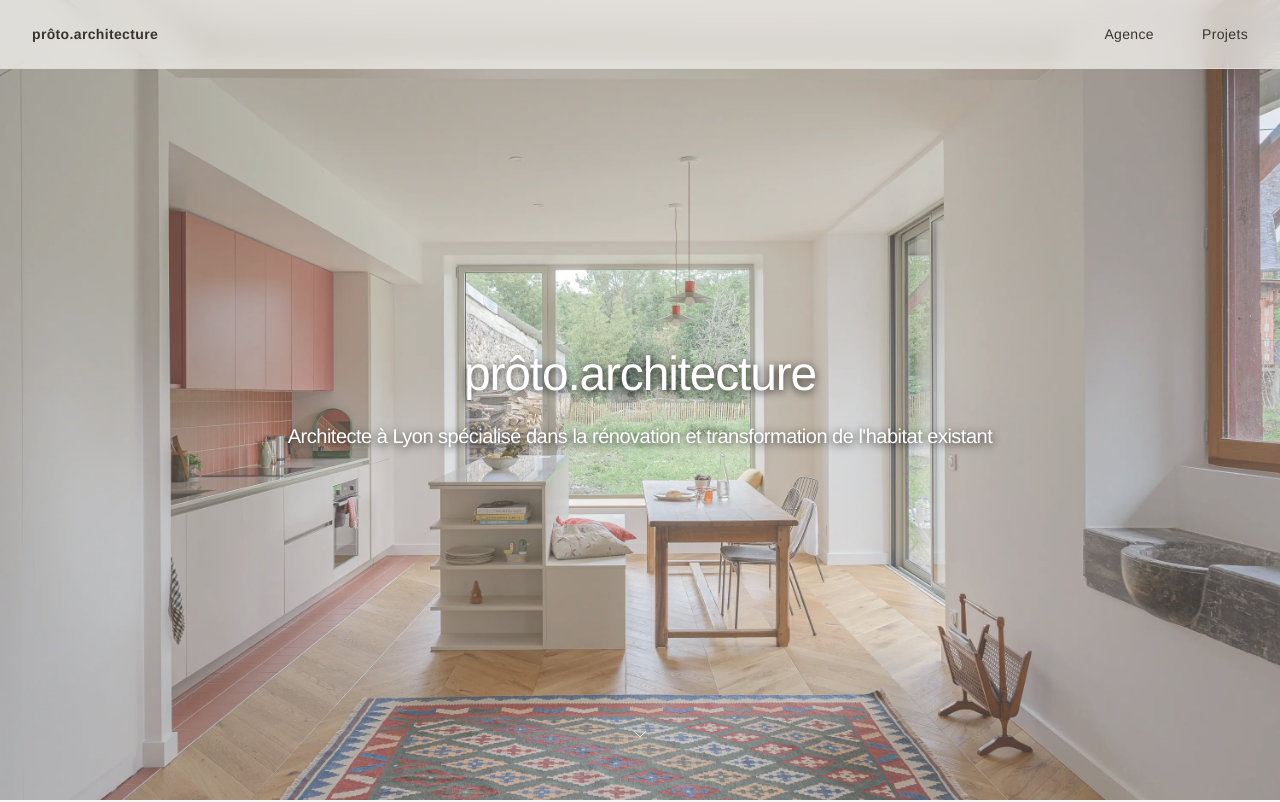
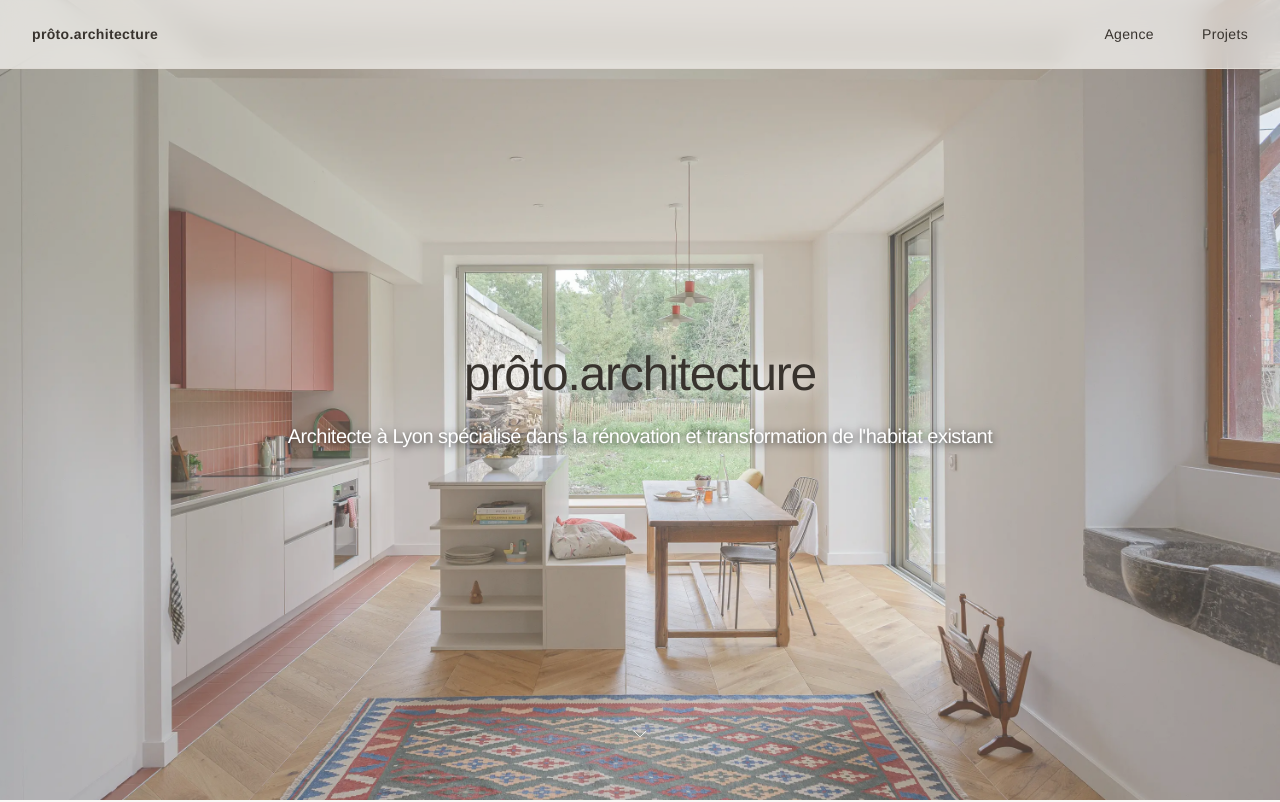
Before and after one commit to Ladias-Elie/proto-architecture, a React (Vite) app: page / in a window 1280 px wide. Shown: the top 802 px of the page. Built offline with nearby package versions, Linux system fonts and the light colour scheme; the HTML template or start-up script is replaced by a standard one.

Commit message:
Refactor hero section headline

```diff
--- a/src/components/Hero.tsx
+++ b/src/components/Hero.tsx
@@ -14,7 +14,7 @@ const Hero = () => {
 
       <div className="relative z-10 container mx-auto px-8 text-center">
         <div className="max-w-3xl mx-auto animate-fade-in space-y-6">
-          <h1 className="text-4xl md:text-5xl font-light tracking-tight text-white drop-shadow-[0_2px_4px_rgba(0,0,0,0.8)]">
+          <h1 className="text-4xl md:text-5xl font-light tracking-tight text-foreground drop-shadow-[0_2px_8px_rgba(255,255,255,0.9)]">
             prôto.architecture
           </h1>
           <p className="text-lg md:text-xl font-light tracking-tight text-white drop-shadow-[0_2px_4px_rgba(0,0,0,0.8)] leading-relaxed">
```
